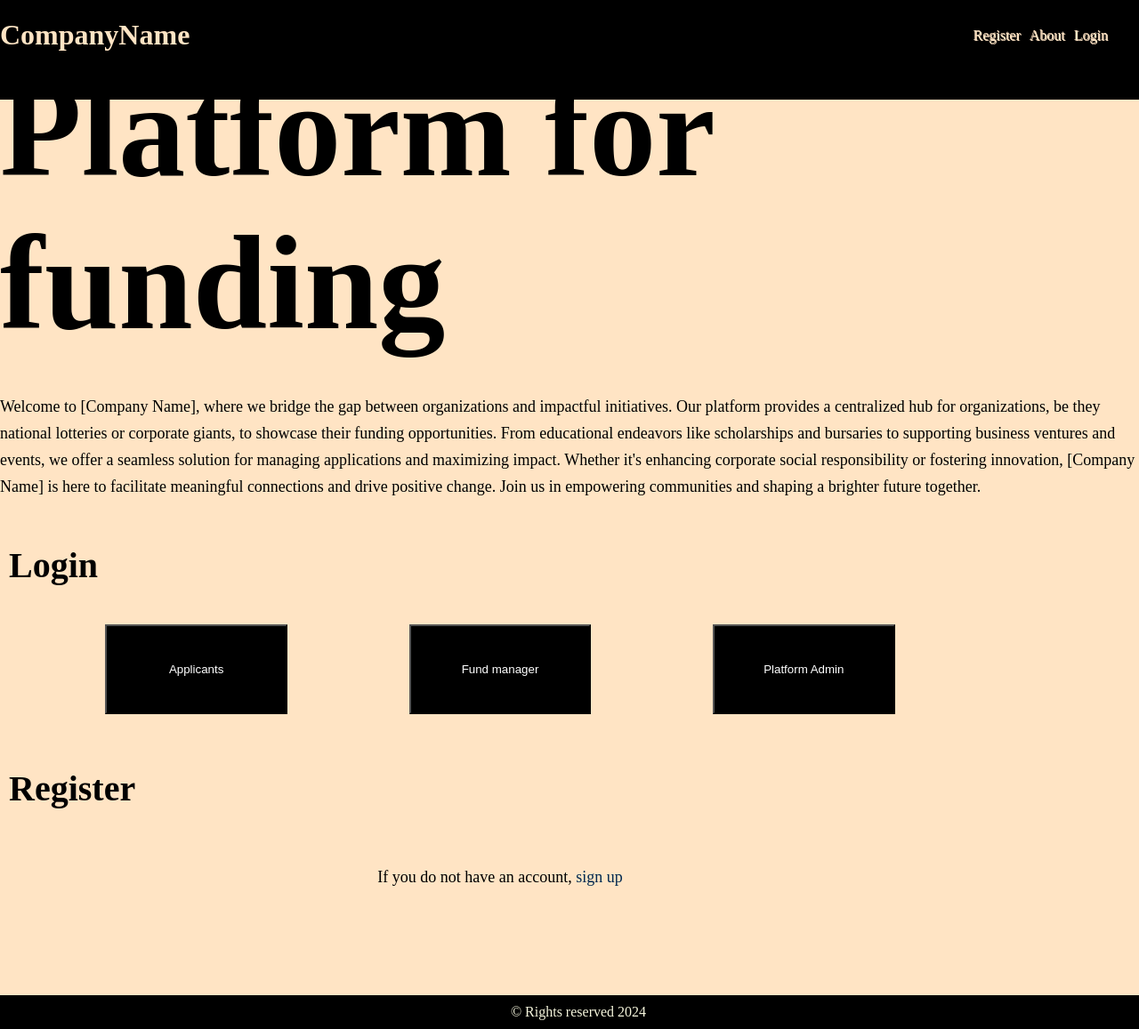
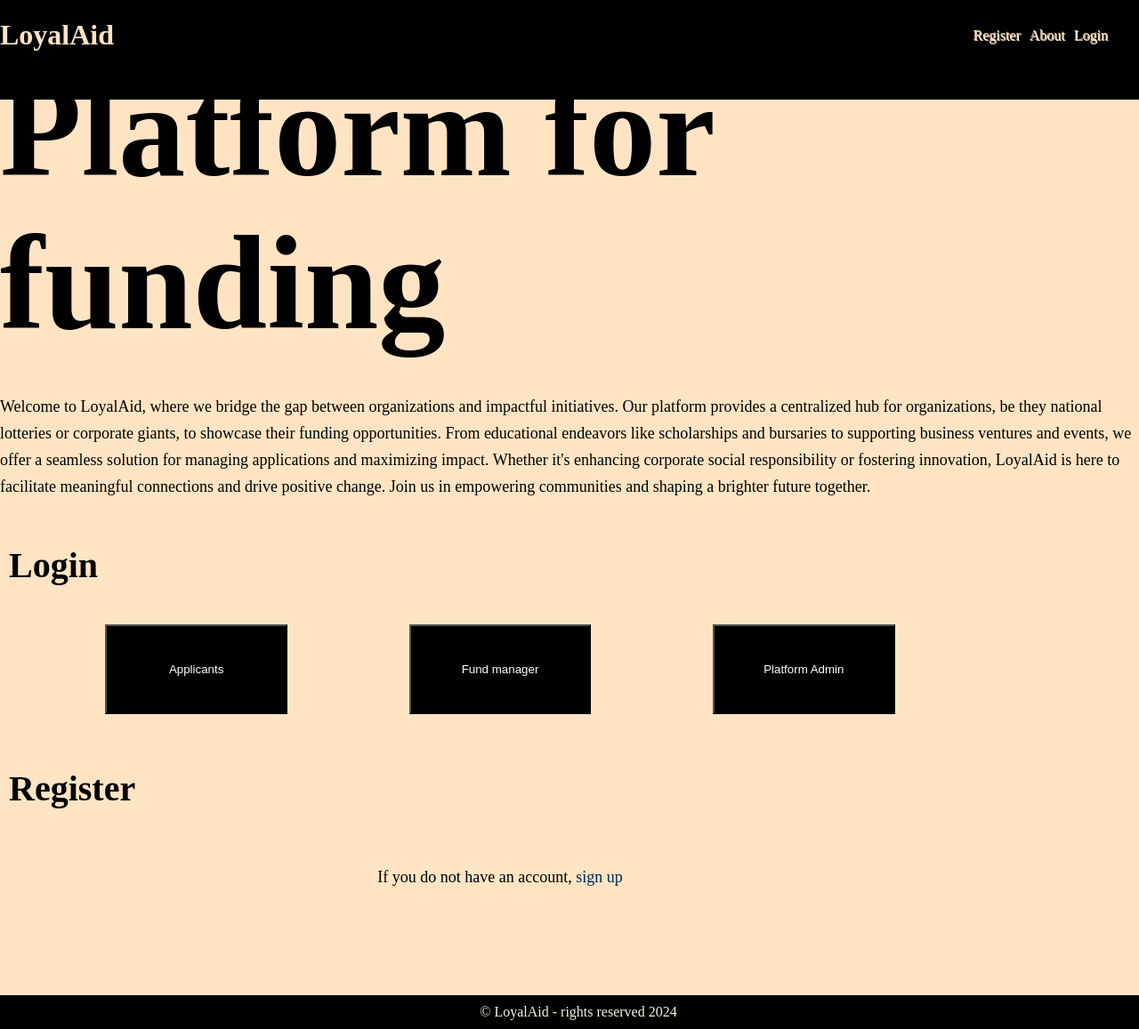
Before and after one commit to DanielDanzo/Google-Verification-test, a website with bundled scripts: page index.html in a window 1280 px wide. Shown: the whole page at 89% size. Built offline with nearby package versions, Linux system fonts and the light colour scheme.

Commit message:
Modified Homepage

```diff
--- a/index.html
+++ b/index.html
@@ -10,11 +10,11 @@
 <body>
     <header id="header">
         <h1>
-            CompanyName
+            LoyalAid
         </h1>
         <nav>
             <ul>
-                <li><a href="#">Register</a></li>
+                <li><a href="https://danieldanzo.github.io/Google-Verification-test/register.html">Register</a></li>
                 <li><a href="#">About</a></li>
                 <li><a href="#login-article">Login</a></li>
             </ul>
@@ -23,12 +23,11 @@
     <main>
         <section id="main-text">
             <h2>Platform for funding</h2>
-            <p>Welcome to [Company Name], where we bridge the gap between organizations and impactful initiatives. Our platform provides a centralized hub for organizations, be they national lotteries or corporate giants, to showcase their funding opportunities. From educational endeavors like scholarships and bursaries to supporting business ventures and events, we offer a seamless solution for managing applications and maximizing impact. Whether it's enhancing corporate social responsibility or fostering innovation, [Company Name] is here to facilitate meaningful connections and drive positive change. Join us in empowering communities and shaping a brighter future together.</p>
+            <p>Welcome to LoyalAid, where we bridge the gap between organizations and impactful initiatives. Our platform provides a centralized hub for organizations, be they national lotteries or corporate giants, to showcase their funding opportunities. From educational endeavors like scholarships and bursaries to supporting business ventures and events, we offer a seamless solution for managing applications and maximizing impact. Whether it's enhancing corporate social responsibility or fostering innovation, LoyalAid is here to facilitate meaningful connections and drive positive change. Join us in empowering communities and shaping a brighter future together.</p>
         </section>
         <section id="login-article">
             <h2>Login</h2>
             <article>
-
                 <button type="submit" id="btn-applicant-login">Applicants</button>
                 <button type="submit"  id="btn-fundMangaer-login">Fund manager</button>
                 <button type="submit" id="btn-platformAdmin-login">Platform Admin</button>
@@ -42,7 +41,7 @@
         </section>
     </main>
     <footer>
-        &copy; Rights reserved 2024
+        &copy; LoyalAid - rights reserved 2024
     </footer>
 </body>
 </html>
```
